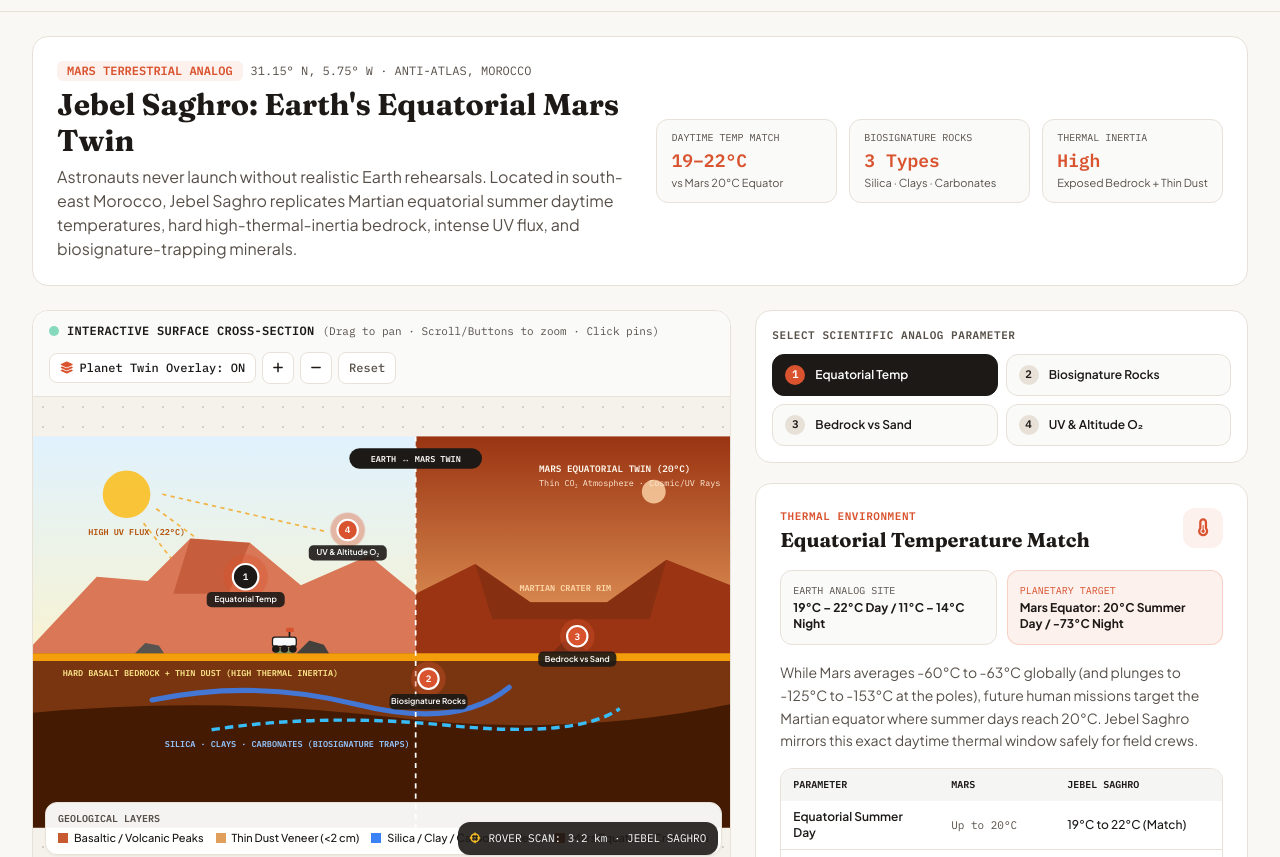
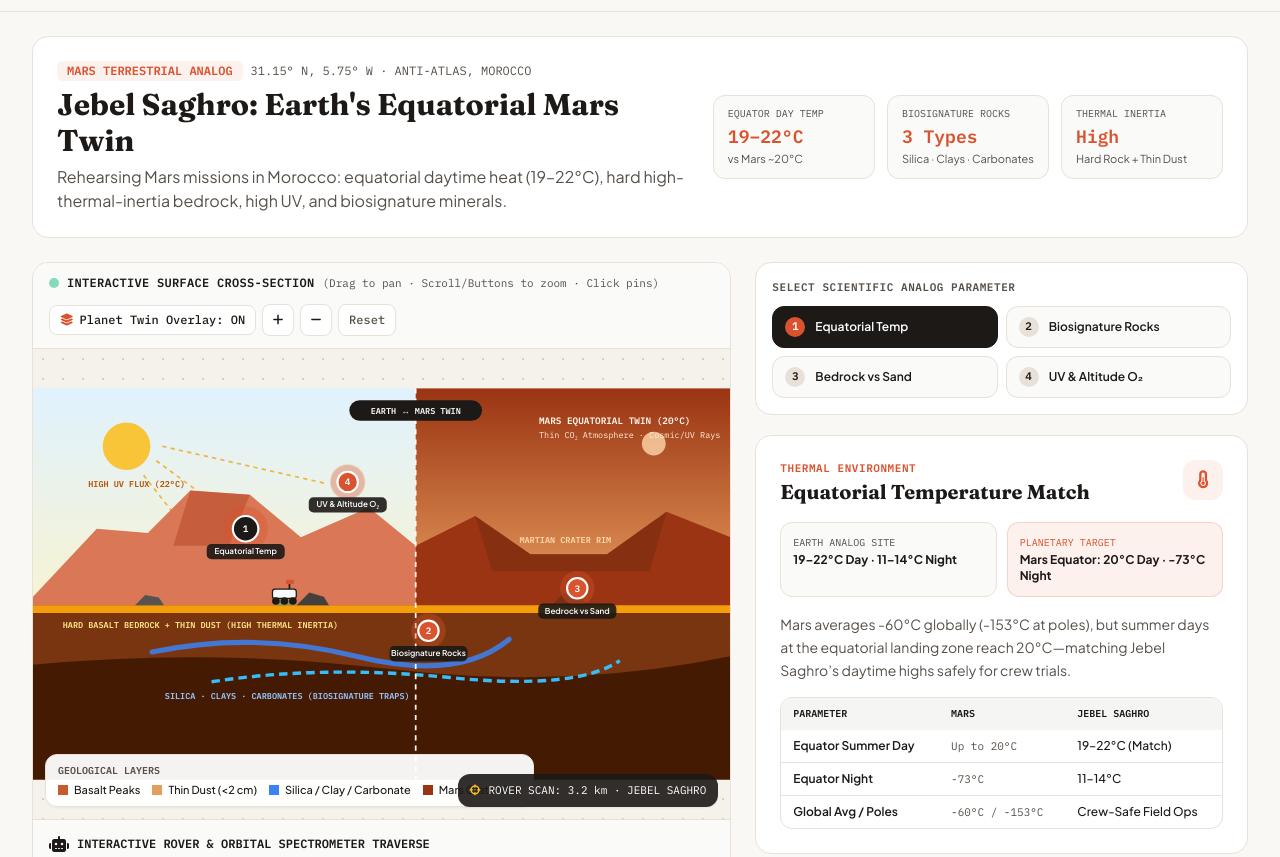
Before and after one commit to Emopython0/NASA-terrestrial-analogue-sites-for-space-missions, a plain HTML site: page index.html in a window 1280 px wide. Shown: the part 88-945 px from the top of the page. Drawn offline with nearby package versions, Linux system fonts and the light colour scheme.

Commit message:
Update index.html

```diff
--- a/index.html
+++ b/index.html
@@ -167,7 +167,7 @@
           Jebel Saghro: Earth's Equatorial Mars Twin
         </h2>
         <p id="mission-summary" class="text-sm sm:text-base text-muted leading-relaxed">
-          Astronauts and rovers rehearse on Earth before launching. Jebel Saghro mirrors Martian equatorial daytime temperatures, exposed rocky thermal inertia, intense UV flux, and biosignature-trapping minerals.
+          Rehearsing Mars missions in Morocco: equatorial daytime heat (19–22°C), hard high-thermal-inertia bedrock, high UV, and biosignature minerals.
         </p>
       </div>
 
@@ -300,27 +300,27 @@
     <section class="bg-white rounded-2xl border border-stoneBorder p-5 sm:p-6 shadow-xs">
       <div class="flex flex-wrap items-center justify-between gap-2 mb-4">
         <div>
-          <span class="font-mono text-[11px] font-semibold uppercase tracking-widest text-muted">GLOBAL ANALOG CONTEXT</span>
-          <h3 class="font-serif text-xl font-bold text-ink">How Our Candidates Compare to Existing NASA Testbeds</h3>
+          <span class="font-mono text-[11px] font-semibold uppercase tracking-widest text-muted">GLOBAL TESTBED CONTEXT</span>
+          <h3 class="font-serif text-xl font-bold text-ink">Existing NASA Analogs vs. Our Candidates</h3>
         </div>
-        <span class="font-mono text-xs text-muted">Click any card to inspect</span>
+        <span class="font-mono text-xs text-muted">Click a candidate to switch</span>
       </div>
 
       <div class="grid grid-cols-1 sm:grid-cols-2 lg:grid-cols-5 gap-3.5">
         <div class="p-4 rounded-xl bg-stone-50 border border-stoneBorder">
           <div class="font-mono text-[10px] text-muted uppercase">IDAHO, USA</div>
           <div class="font-bold text-sm text-ink mt-0.5">Craters of the Moon</div>
-          <p class="text-xs text-muted mt-1.5 leading-relaxed">Volcanic lava tubes used to model Martian subsurface caves.</p>
+          <p class="text-xs text-muted mt-1 leading-snug">Volcanic lava tubes modeling Martian caves.</p>
         </div>
         <div class="p-4 rounded-xl bg-stone-50 border border-stoneBorder">
           <div class="font-mono text-[10px] text-muted uppercase">CANADIAN ARCTIC</div>
           <div class="font-bold text-sm text-ink mt-0.5">Devon Island</div>
-          <p class="text-xs text-muted mt-1.5 leading-relaxed">Polar rocky terrain for NASA rover and habitat crew rehearsals.</p>
+          <p class="text-xs text-muted mt-1 leading-snug">Polar rocky terrain for rover &amp; crew drills.</p>
         </div>
         <div class="p-4 rounded-xl bg-stone-50 border border-stoneBorder">
           <div class="font-mono text-[10px] text-muted uppercase">CHILE</div>
           <div class="font-bold text-sm text-ink mt-0.5">Atacama Desert</div>
-          <p class="text-xs text-muted mt-1.5 leading-relaxed">Hyper-arid soil and intense UV radiation closely mimicking Mars.</p>
+          <p class="text-xs text-muted mt-1 leading-snug">Hyper-arid soil and intense Martian UV.</p>
         </div>
         <div onclick="switchMission('mars')" class="cursor-pointer p-4 rounded-xl bg-marsSoft border-2 border-mars/40 hover:border-mars transition">
           <div class="flex items-center justify-between">
@@ -328,7 +328,7 @@
             <i class="fa-solid fa-arrow-up-right-from-square text-[10px] text-mars"></i>
           </div>
           <div class="font-bold text-sm text-ink mt-0.5">Jebel Saghro, Morocco</div>
-          <p class="text-xs text-ink/80 mt-1.5 leading-relaxed">20°C equatorial match, silica/clays/carbonates, high thermal inertia bedrock.</p>
+          <p class="text-xs text-ink/80 mt-1 leading-snug">20°C equatorial match, biosignature rocks, hard bedrock.</p>
         </div>
         <div onclick="switchMission('moon')" class="cursor-pointer p-4 rounded-xl bg-lunarSoft border-2 border-lunar/40 hover:border-lunar transition">
           <div class="flex items-center justify-between">
@@ -336,7 +336,7 @@
             <i class="fa-solid fa-arrow-up-right-from-square text-[10px] text-lunar"></i>
           </div>
           <div class="font-bold text-sm text-ink mt-0.5">Anabar Plateau, Siberia</div>
-          <p class="text-xs text-ink/80 mt-1.5 leading-relaxed">Ancient lunar-like anorthosite crust, Popigai impact crater, extreme cold.</p>
+          <p class="text-xs text-ink/80 mt-1 leading-snug">Lunar-like anorthosite crust &amp; Popigai crater.</p>
         </div>
       </div>
     </section>
@@ -365,10 +365,10 @@
       </div>
       <ol class="space-y-3 text-sm text-muted list-decimal list-inside">
         <li>Create a new public repository on <strong class="text-ink">GitHub.com</strong> (e.g., <code class="bg-stone-100 px-1.5 py-0.5 rounded font-mono text-xs text-ink">nasa-planetary-analogs</code>).</li>
-        <li>Save this single file as <code class="bg-stone-100 px-1.5 py-0.5 rounded font-mono text-xs text-ink">index.html</code> and upload it to your repository.</li>
-        <li>Go to <strong class="text-ink">Settings → Pages</strong> in your repo.</li>
-        <li>Under <strong class="text-ink">Build and deployment → Branch</strong>, select <code class="bg-stone-100 px-1.5 py-0.5 rounded font-mono text-xs text-ink">main</code> and click <strong class="text-ink">Save</strong>.</li>
-        <li>Within 1 minute, GitHub gives you a live public link to share with the NASA hackathon judges!</li>
+      <ol class="space-y-2.5 text-sm text-muted list-decimal list-inside">
+        <li>Create a public repo on <strong class="text-ink">GitHub.com</strong> and upload this file as <code class="bg-stone-100 px-1.5 py-0.5 rounded font-mono text-xs text-ink">index.html</code>.</li>
+        <li>Open <strong class="text-ink">Settings → Pages</strong>, pick the <code class="bg-stone-100 px-1.5 py-0.5 rounded font-mono text-xs text-ink">main</code> branch, and click <strong class="text-ink">Save</strong>.</li>
+        <li>Share your live GitHub Pages URL directly with the judges!</li>
       </ol>
       <div class="pt-2 flex justify-end">
         <button onclick="toggleModal('github-modal', false)" class="px-4 py-2 rounded-xl bg-ink text-white font-mono text-xs font-semibold hover:bg-stone-800">
@@ -391,17 +391,17 @@
         badge: 'MARS TERRESTRIAL ANALOG',
         coords: '31.15° N, 5.75° W · ANTI-ATLAS, MOROCCO',
         headline: "Jebel Saghro: Earth's Equatorial Mars Twin",
-        summary: "Astronauts never launch without realistic Earth rehearsals. Located in south-east Morocco, Jebel Saghro replicates Martian equatorial summer daytime temperatures, hard high-thermal-inertia bedrock, intense UV flux, and biosignature-trapping minerals.",
+        summary: "Rehearsing Mars missions in Morocco: equatorial daytime heat (19–22°C), hard high-thermal-inertia bedrock, high UV, and biosignature minerals.",
         kpis: [
-          { label: 'DAYTIME TEMP MATCH', value: '19–22°C', sub: 'vs Mars 20°C Equator' },
+          { label: 'EQUATOR DAY TEMP', value: '19–22°C', sub: 'vs Mars ~20°C' },
           { label: 'BIOSIGNATURE ROCKS', value: '3 Types', sub: 'Silica · Clays · Carbonates' },
-          { label: 'THERMAL INERTIA', value: 'High', sub: 'Exposed Bedrock + Thin Dust' }
+          { label: 'THERMAL INERTIA', value: 'High', sub: 'Hard Rock + Thin Dust' }
         ],
         legend: [
-          { color: '#C85A32', label: 'Basaltic / Volcanic Peaks' },
-          { color: '#E09F5A', label: 'Thin Dust Veneer (<2 cm)' },
-          { color: '#3B82F6', label: 'Silica / Clay / Carbonate Veins' },
-          { color: '#9A3412', label: 'Mars Equatorial Crater Rim' }
+          { color: '#C85A32', label: 'Basalt Peaks' },
+          { color: '#E09F5A', label: 'Thin Dust (<2 cm)' },
+          { color: '#3B82F6', label: 'Silica / Clay / Carbonate' },
+          { color: '#9A3412', label: 'Mars Crater Rim' }
         ],
         hotspots: [
           {
@@ -412,13 +412,13 @@
             pinY: 165,
             title: 'Equatorial Temperature Match',
             tag: 'THERMAL ENVIRONMENT',
-            analogStat: '19°C – 22°C Day / 11°C – 14°C Night',
-            targetStat: 'Mars Equator: 20°C Summer Day / -73°C Night',
-            description: 'While Mars averages -60°C to -63°C globally (and plunges to -125°C to -153°C at the poles), future human missions target the Martian equator where summer days reach 20°C. Jebel Saghro mirrors this exact daytime thermal window safely for field crews.',
+            analogStat: '19–22°C Day · 11–14°C Night',
+            targetStat: 'Mars Equator: 20°C Day · -73°C Night',
+            description: 'Mars averages -60°C globally (-153°C at poles), but summer days at the equatorial landing zone reach 20°C—matching Jebel Saghro’s daytime highs safely for crew trials.',
             table: [
-              { zone: 'Equatorial Summer Day', planet: 'Up to 20°C', earth: '19°C to 22°C (Match)' },
-              { zone: 'Equatorial Night', planet: '-73°C', earth: '11°C to 14°C' },
-              { zone: 'Global Avg / Poles', planet: '-60°C / -153°C', earth: 'Crew-Safe Field Window' }
+              { zone: 'Equator Summer Day', planet: 'Up to 20°C', earth: '19–22°C (Match)' },
+              { zone: 'Equator Night', planet: '-73°C', earth: '11–14°C' },
+              { zone: 'Global Avg / Poles', planet: '-60°C / -153°C', earth: 'Crew-Safe Field Ops' }
             ]
           },
           {
@@ -428,14 +428,14 @@
             pinX: 465,
             pinY: 285,
             title: 'Biosignature-Preserving Minerals',
-            tag: 'ASTROBIOLOGY & GEOLOGY',
+            tag: 'ASTROBIOLOGY',
             analogStat: 'Abundant Silica, Clays & Carbonates',
-            targetStat: 'Traps Ancient Microbial Traces on Mars',
-            description: 'To discover if life ever existed on Mars, scientists search for mineral matrices that shield ancient organic traces from destruction. Jebel Saghro is rich in silica, clays, and carbonates—making it an ideal testbed for calibrating life-detection instruments.',
+            targetStat: 'Preserves Ancient Life Traces on Mars',
+            description: 'Silica, clays, and carbonates trap and shield ancient microbial traces from destruction—making Jebel Saghro ideal for calibrating Mars life-detection sensors.',
             table: [
-              { zone: 'Silica', planet: 'Entombs microfossils', earth: 'Abundant in Saghro veins' },
-              { zone: 'Clays (Phyllosilicates)', planet: 'Binds organic molecules', earth: 'Weathered volcanic strata' },
-              { zone: 'Carbonates', planet: 'Records ancient water pH', earth: 'Exposed sedimentary beds' }
+              { zone: 'Silica', planet: 'Entombs microfossils', earth: 'Abundant in veins' },
+              { zone: 'Clays', planet: 'Binds organic molecules', earth: 'Weathered volcanic beds' },
+              { zone: 'Carbonates', planet: 'Records ancient water', earth: 'Exposed strata' }
             ]
           },
           {
@@ -446,13 +446,13 @@
             pinY: 235,
             title: 'High Thermal Inertia & Hard Bedrock',
             tag: 'LANDING & ORBITAL SENSING',
-            analogStat: 'Hard Rocky Surface + Thin Dust Layer',
-            targetStat: 'Mimics Cratered Martian Regolith',
-            description: 'Unlike the Sahara Desert—which is covered in deep, loose sand that buries rocks—Jebel Saghro features exposed, hard bedrock with only a thin dust veneer. This high thermal inertia ensures safe spacecraft landing trials and allows orbital spectrometers to accurately read true rock mineralogy.',
+            analogStat: 'Hard Bedrock + Thin Dust Veneer',
+            targetStat: 'Mirrors Cratered Martian Regolith',
+            description: 'Unlike the Sahara’s deep loose sand, Jebel Saghro has hard rocky terrain with thin dust—ideal for safe landing trials and clear orbital mineral detection.',
             table: [
-              { zone: 'Surface Mechanics', planet: 'Hard rocky cratered terrain', earth: 'Hard basaltic plateau' },
-              { zone: 'Dust Thickness', planet: 'Thin regolith over rock', earth: 'Thin veneer (unlike Sahara)' },
-              { zone: 'Orbital Detection', planet: 'Clear mineral spectra', earth: 'High thermal inertia match' }
+              { zone: 'Surface', planet: 'Hard rocky cratered crust', earth: 'Exposed basalt bedrock' },
+              { zone: 'Dust Layer', planet: 'Thin regolith veneer', earth: 'Thin dust (<2 cm)' },
+              { zone: 'Satellites', planet: 'Clear mineral spectra', earth: 'High thermal inertia' }
             ]
           },
           {
@@ -461,15 +461,15 @@
             icon: 'fa-sun',
             pinX: 370,
             pinY: 110,
-            title: 'Intense UV & Mountain Oxygen Gradient',
-            tag: 'ATMOSPHERIC & RADIATION PARALLEL',
-            analogStat: 'High UV Flux + Lower Peak Oxygen',
+            title: 'High UV & Mountain Oxygen Drop',
+            tag: 'RADIATION & ATMOSPHERE',
+            analogStat: 'Intense Arid UV + Lower Peak O₂',
             targetStat: 'Mars Thin Atmosphere (~1% Earth)',
-            description: 'Mars has an almost non-existent atmosphere and no magnetic shield, exposing its surface to intense cosmic and UV radiation. While Earth blocks cosmic ionizing rays, Jebel Saghro’s arid elevation delivers high-intensity UV light plus naturally decreasing oxygen levels at higher mountain altitudes.',
+            description: 'While Earth blocks cosmic ionizing rays, Jebel Saghro’s arid peaks deliver intense UV exposure plus naturally dropping oxygen levels at higher altitudes.',
             table: [
-              { zone: 'Radiation Regime', planet: 'Cosmic + Extreme UV', earth: 'High-intensity arid UV flux' },
-              { zone: 'Atmosphere / O₂', planet: 'Thin, near-zero oxygen', earth: 'Drops with mountain altitude' },
-              { zone: 'Hardware Testing', planet: 'UV polymer/sensor wear', earth: 'Realistic solar stress testing' }
+              { zone: 'Radiation', planet: 'Cosmic + Extreme UV', earth: 'High-intensity UV light' },
+              { zone: 'Oxygen / Air', planet: 'Thin, near-zero O₂', earth: 'Decreases with altitude' },
+              { zone: 'Testing', planet: 'UV material degradation', earth: 'Realistic solar stress' }
             ]
           }
         ]
@@ -482,17 +482,17 @@
         badge: 'LUNAR TERRESTRIAL ANALOG',
         coords: '70.50° N, 108.00° E · SIBERIAN ARCTIC / POPIGAI',
         headline: "Anabar Plateau: Earth's Lunar Highlands Twin",
-        summary: "Before astronauts walk on the Moon, they practice on Earth analogs replicating 1/6 gravity mobility, abrasive dust, extreme cold, and ancient impact geology. Siberia's Anabar Shield exposes rare lunar-like anorthosite crust right beside the 100-km Popigai impact crater.",
+        summary: "Rehearsing Moon landings in Siberia: ancient lunar-like anorthosite crust, the 100-km Popigai impact crater, extreme cold, and 1/6g mobility drills.",
         kpis: [
-          { label: 'CRUSTAL MATCH', value: 'Anorthosite', sub: 'Apollo Lunar Highlands Rock' },
-          { label: 'IMPACT ANALOG', value: '100 km', sub: 'Popigai Shock-Melt Crater' },
-          { label: 'LUNAR GRAVITY', value: '1/6 g', sub: '16.6% of Earth Gravity' }
+          { label: 'CRUSTAL ROCK', value: 'Anorthosite', sub: 'Apollo Highlands Twin' },
+          { label: 'IMPACT BASIN', value: '100 km', sub: 'Popigai Crater Rim' },
+          { label: 'LUNAR GRAVITY', value: '1/6 g', sub: '16.6% Earth Pull' }
         ],
         legend: [
-          { color: '#64748B', label: 'Ancient Anorthosite Shield' },
-          { color: '#38BDF8', label: 'Arctic Permafrost & Ice' },
-          { color: '#6366F1', label: 'Popigai Impact Melt & Breccia' },
-          { color: '#CBD5E1', label: 'Lunar Highland Crater Rim' }
+          { color: '#64748B', label: 'Anorthosite Crust' },
+          { color: '#38BDF8', label: 'Arctic Permafrost' },
+          { color: '#6366F1', label: 'Popigai Impact Melt' },
+          { color: '#CBD5E1', label: 'Lunar Crater Rim' }
         ],
         hotspots: [
           {
@@ -501,15 +501,15 @@
             icon: 'fa-mountain',
             pinX: 260,
             pinY: 185,
-            title: 'Ancient Lunar Highlands Anorthosite',
-            tag: 'CRUSTAL GEOCHEMISTRY',
+            title: 'Lunar Highlands Anorthosite Crust',
+            tag: 'CRUSTAL GEOLOGY',
             analogStat: 'Exposed Archean Anorthosite Shield',
-            targetStat: 'Matches Bright Lunar Highlands (Apollo)',
-            description: 'The bright regions visible on the Moon are ancient highlands composed of calcium-rich plagioclase rock called anorthosite. The Anabar Plateau is one of the few accessible places on Earth with vast exposures of ancient anorthosite crust for astronaut sampling rehearsals.',
+            targetStat: 'Matches Bright Lunar Highlands',
+            description: 'The bright lunar highlands are built of calcium-rich anorthosite. The Anabar Plateau exposes vast ancient anorthosite rock for astronaut sampling practice.',
             table: [
-              { zone: 'Primary Rock', planet: 'Lunar Highland Anorthosite', earth: 'Anabar Shield Anorthosite' },
-              { zone: 'Geological Age', planet: '>4.1 Billion Years', earth: 'Archean Crystalline Basement' },
-              { zone: 'Training Value', planet: 'Field rock identification', earth: 'Identical mineral texture' }
+              { zone: 'Rock Type', planet: 'Lunar Highland Anorthosite', earth: 'Anabar Anorthosite' },
+              { zone: 'Crust Age', planet: '>4.1 Billion Years', earth: 'Archean Shield' },
+              { zone: 'Training', planet: 'Apollo-style rock sampling', earth: 'Identical mineralogy' }
             ]
           },
           {
@@ -518,15 +518,15 @@
             icon: 'fa-meteor',
             pinX: 520,
             pinY: 255,
-            title: 'Popigai Impact Structure & Shock Melt',
+            title: 'Popigai Impact Crater & Shock Melt',
             tag: 'IMPACT GEOLOGY',
-            analogStat: '100-km Impact Crater & Shocked Rock',
-            targetStat: 'Replicates Lunar Basin Excavation',
-            description: 'Bordering the Anabar Plateau sits the 100-km-wide Popigai impact crater. Astronauts and robotic rovers can traverse real impact melt sheets, shatter cones, and breccia deposits—identical to the cratered geology of the Moon.',
+            analogStat: '100-km Crater & Shocked Breccia',
+            targetStat: 'Mirrors Lunar Basin Excavation',
+            description: 'Right beside Anabar lies the 100-km Popigai impact structure, letting rovers and crews traverse real impact melt sheets and steep crater rims.',
             table: [
-              { zone: 'Crater Scale', planet: 'Multi-ring impact basins', earth: '100 km Popigai Structure' },
-              { zone: 'Rock Alteration', planet: 'Impact melt & breccia', earth: 'Shock-metamorphosed gneiss' },
-              { zone: 'Rover Practice', planet: 'Crater rim navigation', earth: 'Steep ejecta & rim slopes' }
+              { zone: 'Crater Scale', planet: 'Multi-ring lunar basins', earth: '100 km Popigai Crater' },
+              { zone: 'Shock Rock', planet: 'Impact melt & breccia', earth: 'Shock-melted gneiss' },
+              { zone: 'Navigation', planet: 'Crater rim traverses', earth: 'Steep ejecta slopes' }
             ]
           },
           {
@@ -535,15 +535,15 @@
             icon: 'fa-weight-hanging',
             pinX: 660,
             pinY: 150,
-            title: '1/6 Gravity, Sharp Dust & Solar Storms',
+            title: '1/6 Gravity, Sharp Dust & Radiation',
             tag: 'LUNAR SURFACE HAZARDS',
-            analogStat: 'Suit Seal, Mobility & Isolation Drills',
-            targetStat: '1/6g · Abrasive Regolith · Radiation',
-            description: 'Lunar missions face four critical hazards: sharp electrostatic lunar dust that damages spacesuit seals, extreme day-night temperature swings, unshielded solar radiation storms, and 1/6 Earth gravity requiring specialized mobility rehearsal.',
+            analogStat: 'Suit Seal, Mobility & Shelter Drills',
+            targetStat: '1/6g · Abrasive Dust · Solar Storms',
+            description: 'Astronauts rehearse for four core lunar hazards: sharp abrasive dust, extreme temperature swings, unshielded solar storms, and 1/6 Earth gravity.',
             table: [
-              { zone: 'Gravity Pull', planet: '1/6 Earth Gravity (1.62 m/s²)', earth: 'Weighted/offloaded suit drills' },
-              { zone: 'Surface Dust', planet: 'Sharp, abrasive glass shards', earth: 'Crushed basaltic regolith tests' },
-              { zone: 'Radiation', planet: 'Unshielded solar storms', earth: 'Subsurface shelter protocols' }
+              { zone: 'Gravity', planet: '1/6 Earth Gravity', earth: 'Offloaded suit mobility' },
+              { zone: 'Lunar Dust', planet: 'Sharp glass-like regolith', earth: 'Abrasive dust seal tests' },
+              { zone: 'Radiation', planet: 'Solar particle storms', earth: 'Subsurface shelter drills' }
             ]
           },
           {
@@ -552,15 +552,15 @@
             icon: 'fa-snowflake',
             pinX: 390,
             pinY: 295,
-            title: 'Sub-Zero Isolation & Lunar South Pole',
-            tag: 'ARTEMIS MISSION READINESS',
-            analogStat: 'Siberian Arctic Permafrost & Extreme Cold',
-            targetStat: 'Mirrors Lunar South Pole Shadow Zones',
-            description: 'NASA’s Artemis missions target the Moon’s South Pole where water ice is trapped in permanently shadowed craters. Anabar’s sub-zero Siberian permafrost tests battery endurance, ice-drilling tools, and human crew psychology under extreme isolation.',
+            title: 'Sub-Zero Cold & South Pole Ice',
+            tag: 'ARTEMIS READINESS',
+            analogStat: 'Siberian Permafrost & Isolation',
+            targetStat: 'Lunar South Pole Shadow Zones',
+            description: 'Anabar’s sub-zero Siberian permafrost mirrors the Moon’s shadowed South Pole craters—testing battery life, ice drills, and remote crew isolation.',
             table: [
-              { zone: 'Thermal Stress', planet: 'Cryogenic shadowed craters', earth: 'Extreme sub-zero Arctic winter' },
-              { zone: 'Volatile Ice', planet: 'Regolith-bound water ice', earth: 'Deep permafrost core drilling' },
-              { zone: 'Crew Logistics', planet: 'Delayed rescue / isolation', earth: 'Remote Siberian field station' }
+              { zone: 'Extreme Cold', planet: 'Cryogenic shadowed craters', earth: 'Sub-zero Arctic winter' },
+              { zone: 'Water Ice', planet: 'Regolith-trapped ice', earth: 'Permafrost core drilling' },
+              { zone: 'Isolation', planet: 'Remote mission autonomy', earth: 'Isolated field camp' }
             ]
           }
         ]
```
